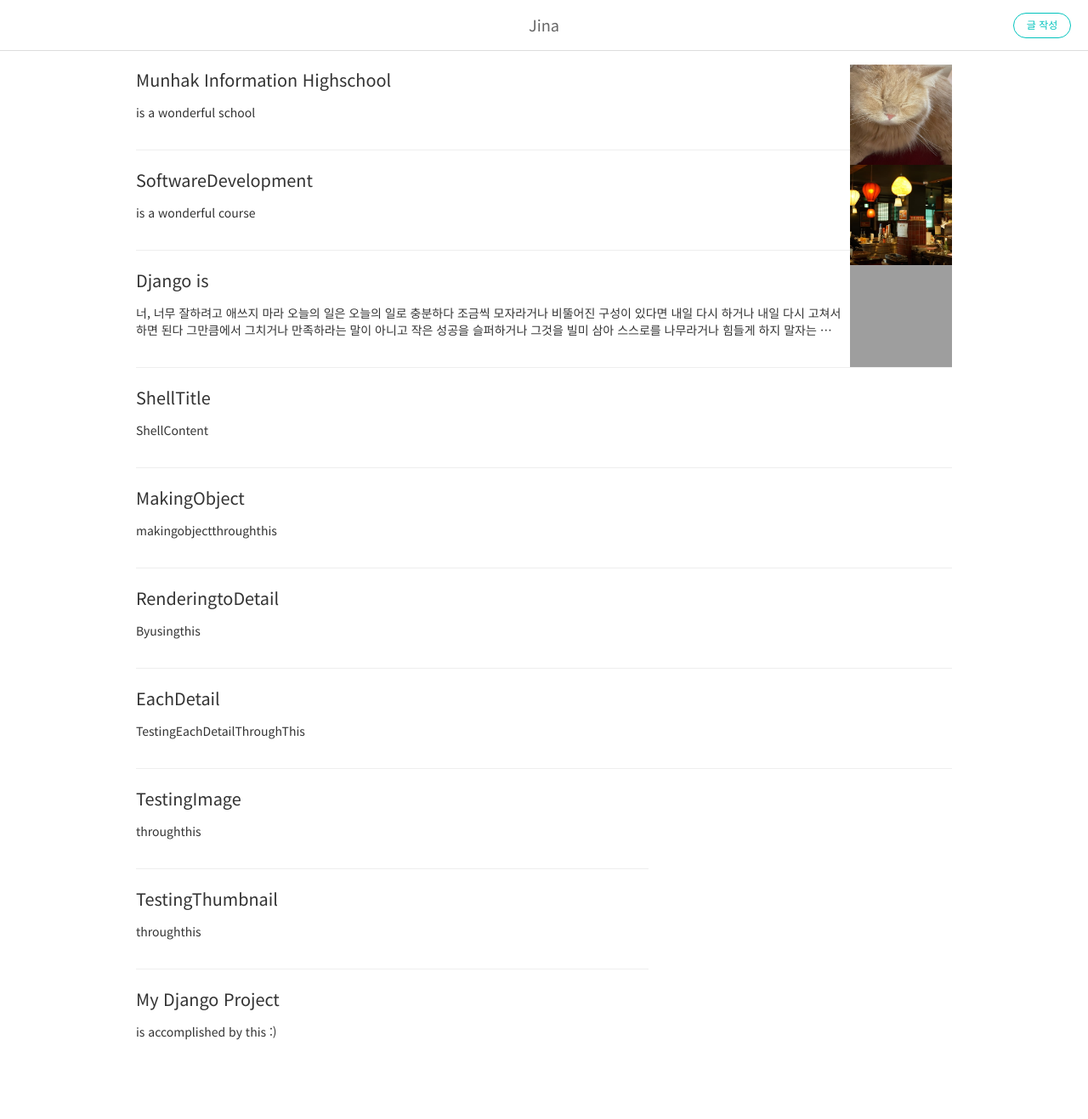
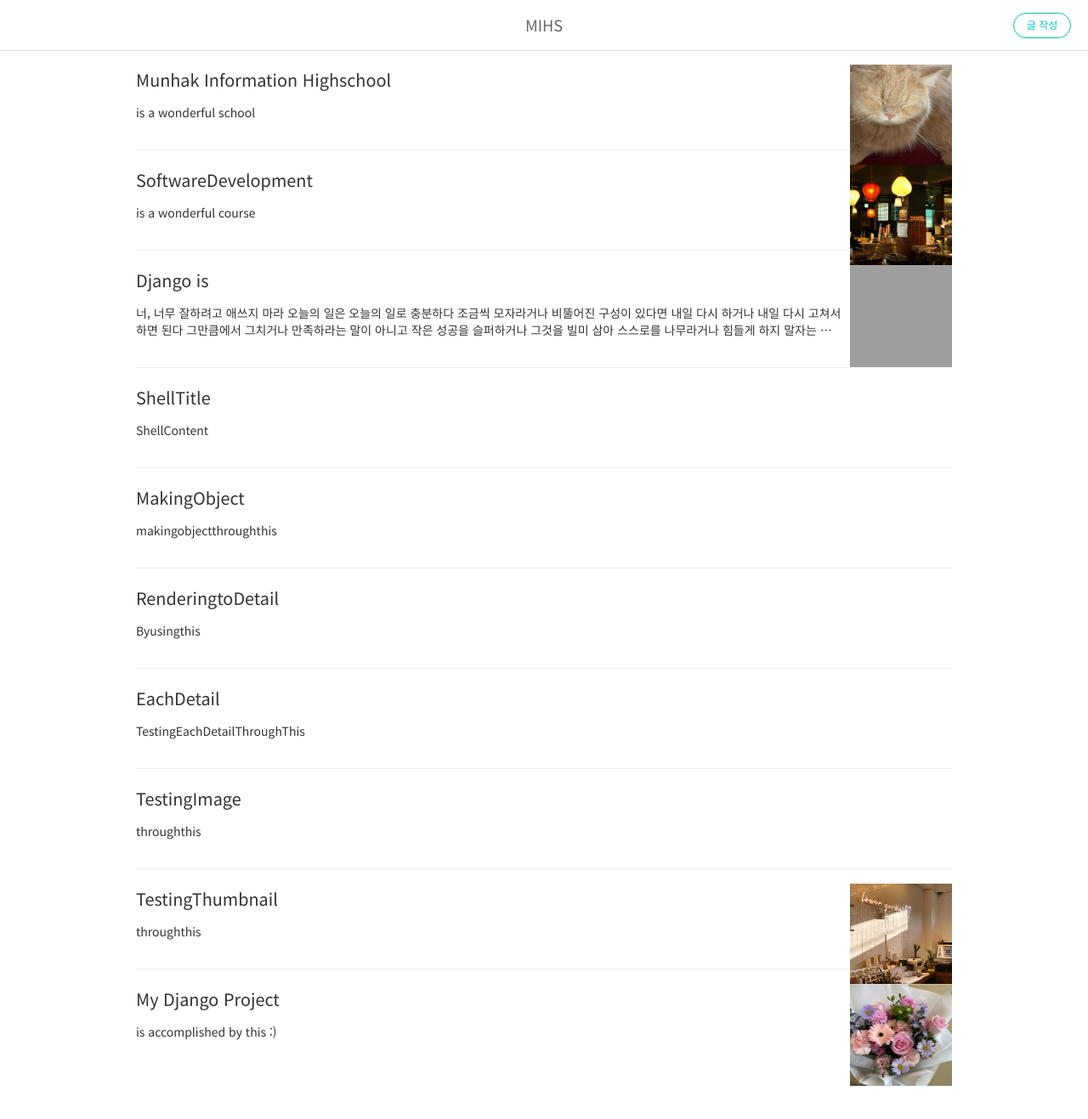
Before and after one commit to gina1224/pylog, a Django app: page /posts/ in a window 1280 px wide. Shown: the whole page at 85% size. Run offline with Django 4.2, Linux system fonts and the light colour scheme; data comes from the database, SQL or seed files in the repository; grey boxes are pictures that could not be loaded.

Commit message:
Update post_list.html

```diff
--- a/templates/post_list.html
+++ b/templates/post_list.html
@@ -6,7 +6,7 @@
 </head>
 <body>
   <div id = "navbar">
-      <span>Jina</span>
+      <span>MIHS</span>
       <a href="/posts/add" class="btn btn-primary">글 작성</a>
   </div>
   <div id="post-list">
```
